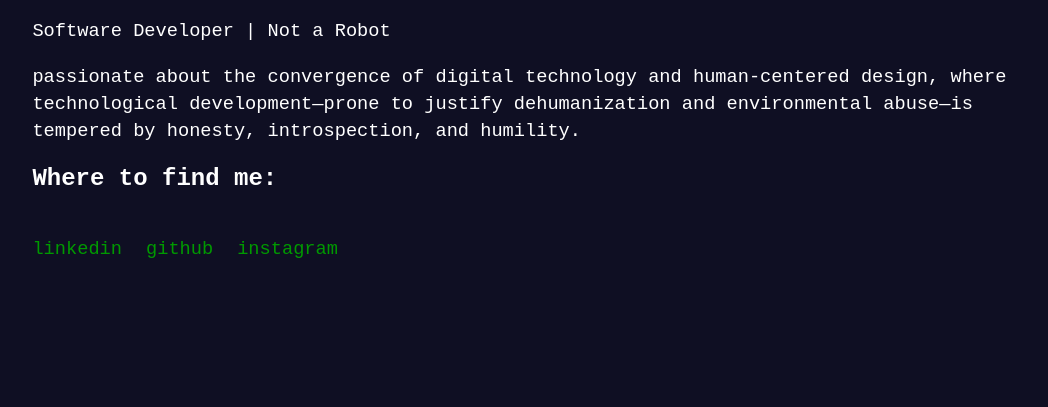
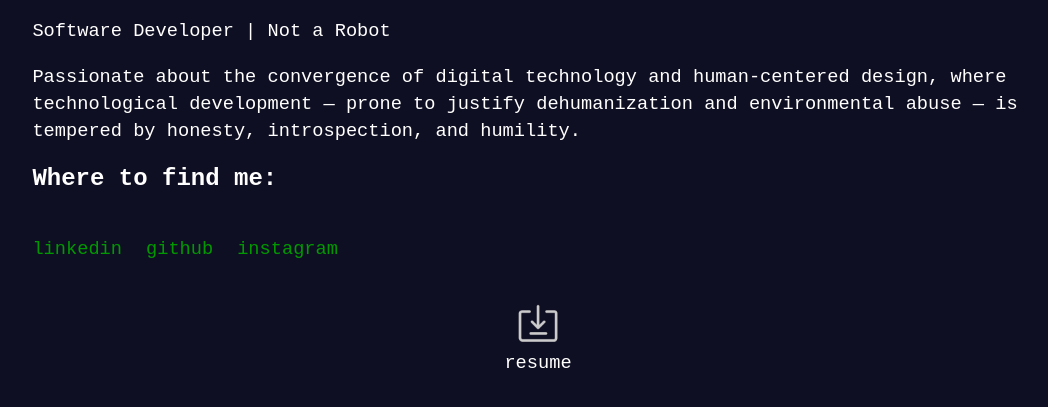
Before and after one commit to guardhunt/guardhunt.github.io, a plain HTML site: page index.html in a window 1280 px wide. Shown: the part 171-578 px from the top of the page, without its empty margins (102-1150 px from the left). Drawn offline with Linux system fonts and the light colour scheme.

Commit message:
Adding resume file, link, and subsequent formatting.

```diff
--- a/css/styles.css
+++ b/css/styles.css
@@ -46,3 +46,35 @@ padding-top: 10%;
 #find-me li a:hover{
     color: #11dd11;
 }
+
+#download-resume {
+    border-radius: 8pt;
+    width: 120px;
+    height: 100px;
+    padding: 0px;
+    margin: 0 auto;
+}
+
+#download-resume a{
+    margin: 0px;
+    padding: 0px;
+    height 100px;
+    width: 120px;
+    text-decoration: none;
+    color: white;
+}
+
+#download-resume img {
+padding-top: 10px;
+}
+
+#download-resume:hover {
+    background-color: #1f1f34;
+}
+
+#download-resume p {
+    line-height: 20px;
+    text-align: center;
+    padding: 0px;
+    margin: 0px;
+}
--- a/index.html
+++ b/index.html
@@ -19,7 +19,7 @@
             <h1>Christopher Guard Hunt</h1>
             <p class="subtitle">Software Developer | Not a Robot</p>
 
-            <p>passionate about the convergence of digital technology and human-centered design, where technological development—prone to justify dehumanization and environmental abuse—is tempered by honesty, introspection, and humility.
+            <p>Passionate about the convergence of digital technology and human-centered design, where technological development — prone to justify dehumanization and environmental abuse — is tempered by honesty, introspection, and humility.
 </p>
         </div>
 
@@ -37,6 +37,16 @@
                 </li>
             </ul>
 
+            <div id="download-resume">
+                <a href="http://christopherhunt.dev/docs/christopher_hunt_resume.docx" target="_blank">
+                    <p><img src="img/download.jpg" height=50px></p>
+                    <p>
+                      resume
+                    </p>
+                </a>
+
+            </div>
+
         </div>
     </div>
   <script src="js/scripts.js"></script>
```
Also changed, not shown: img/download.jpg (added), 1 other file.
